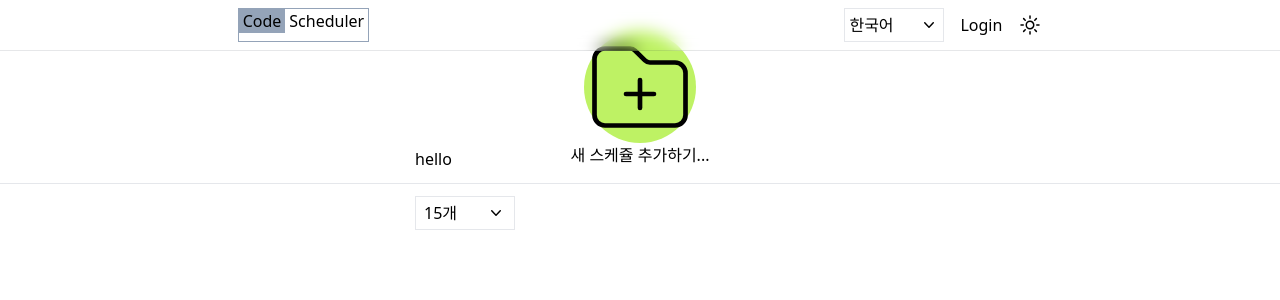
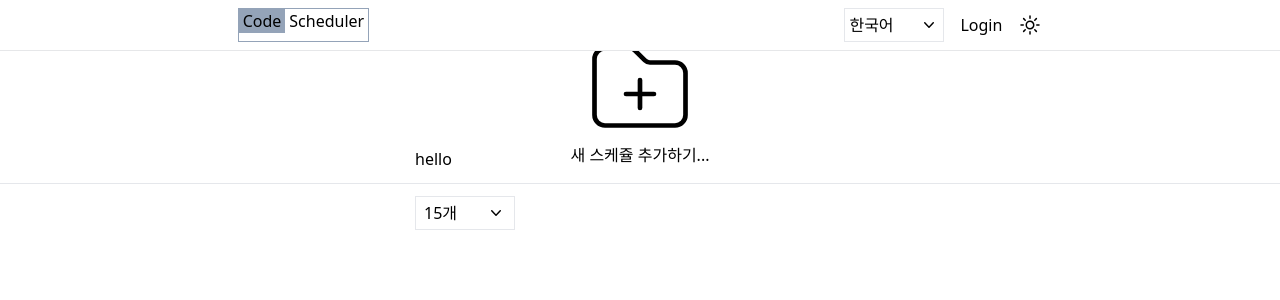
Before and after one commit to ByungJin-Lee/code-scheduler-fe, a Next.js app: page /workspace in a window 1280 px wide. Shown: the top 300 px of the page. Built offline with nearby package versions, Linux system fonts and the light colour scheme.

Commit message:
chore: Edit Background Style & Add Context Provider(#5)

```diff
--- a/pages/_app.tsx
+++ b/pages/_app.tsx
@@ -2,13 +2,16 @@ import "../styles/globals.css";
 import type { AppProps } from "next/app";
 import ThemeProvider from "../components/ThemeProvider";
 import ThemeCSSWrap from "../components/ThemeCSSWrap";
+import LanguageProvider from "../components/LanguageProvider";
 
 export default function App({ Component, pageProps }: AppProps) {
   return (
-    <ThemeProvider>
-      <ThemeCSSWrap>
-        <Component {...pageProps} />
-      </ThemeCSSWrap>
-    </ThemeProvider>
+    <LanguageProvider>
+      <ThemeProvider>
+        <ThemeCSSWrap>
+          <Component {...pageProps} />
+        </ThemeCSSWrap>
+      </ThemeProvider>
+    </LanguageProvider>
   );
 }
--- a/styles/globals.css
+++ b/styles/globals.css
@@ -6,6 +6,14 @@
   @apply bg-gray-800 text-zinc-50;
 }
 
+body * {
+  background: white;
+}
+
+body.dark * {
+  background: inherit;
+}
+
 @layer components {
   .content {
     @apply mx-auto w-[450px];
```
